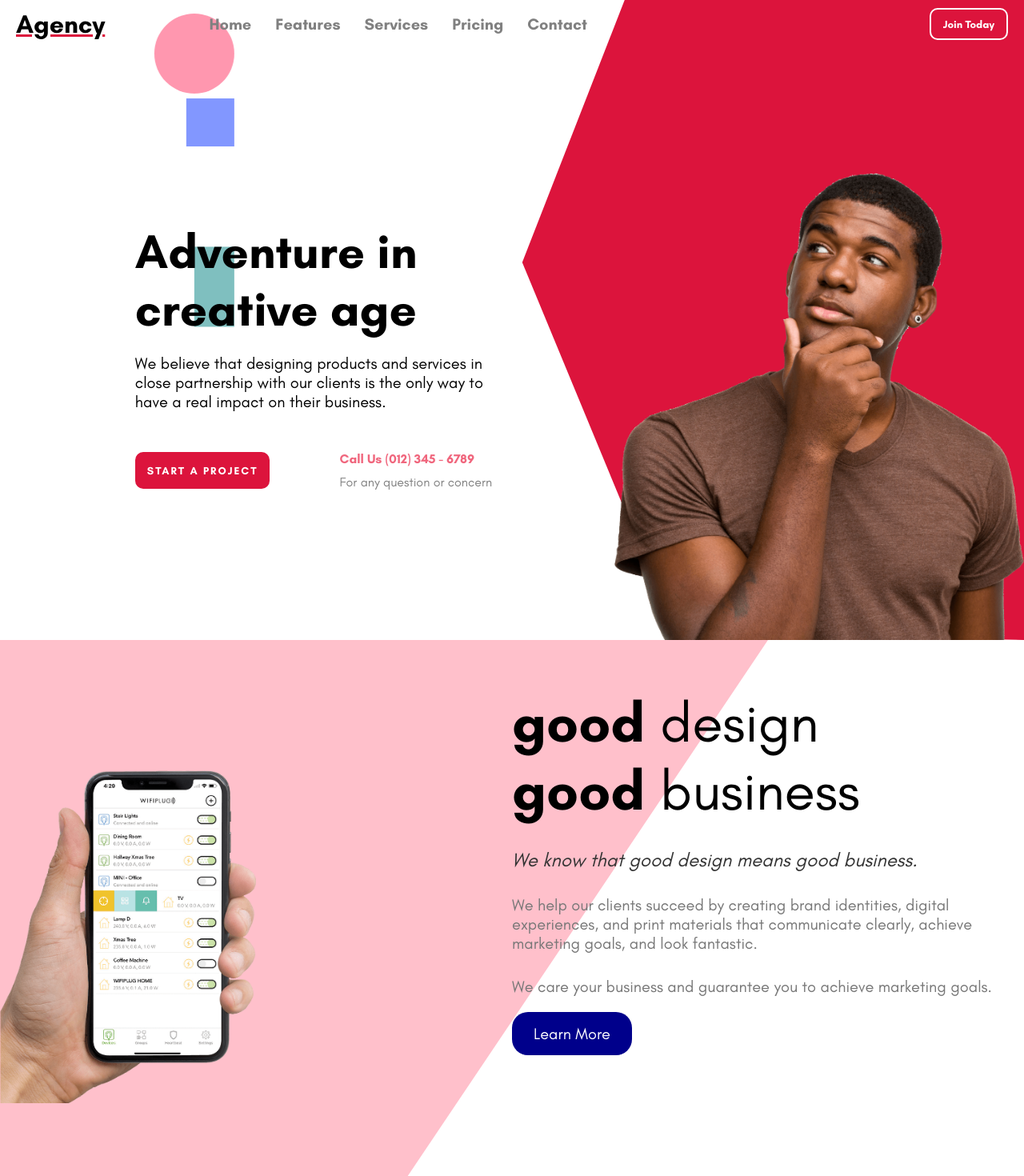
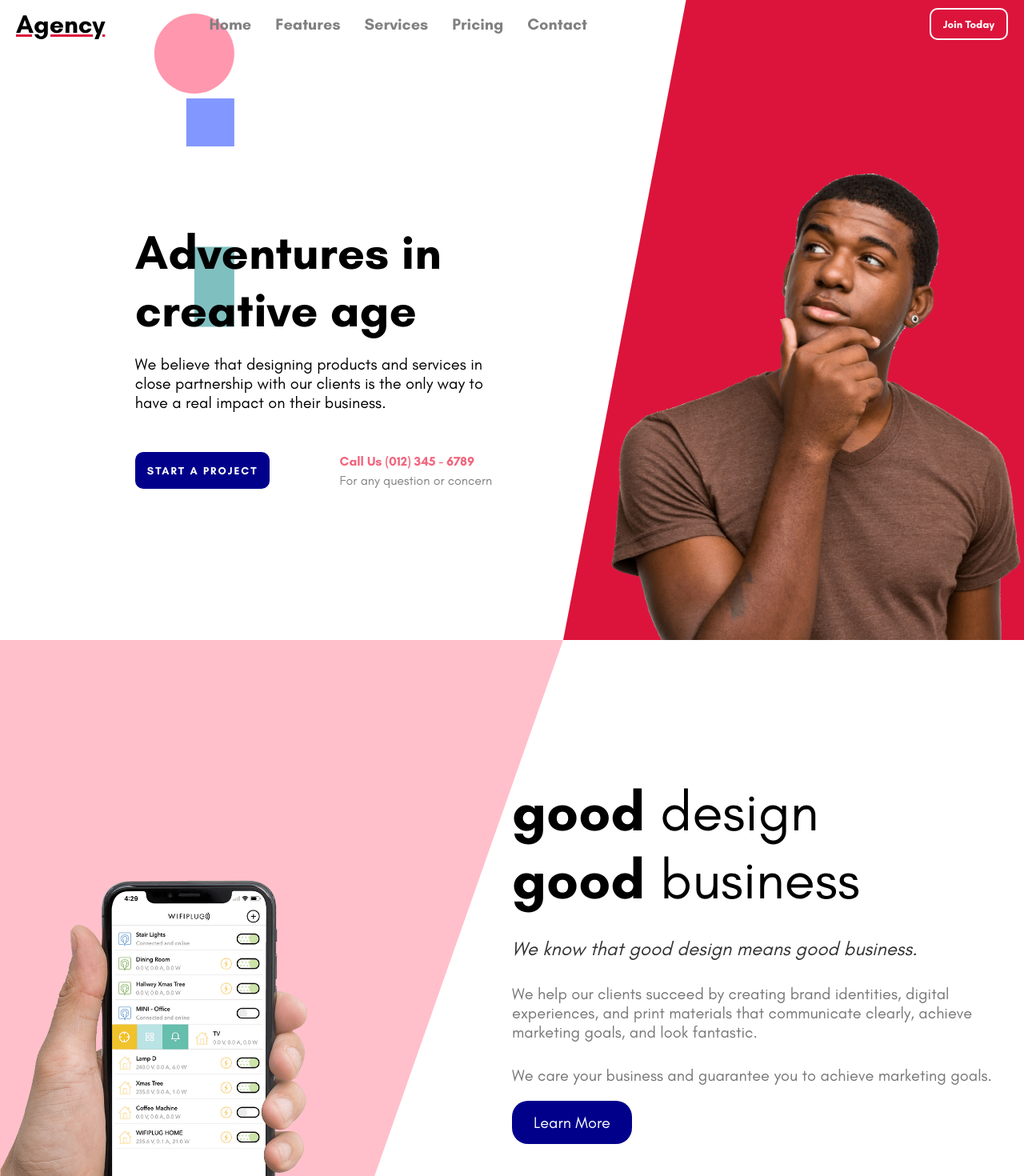
Before and after one commit to IlyaKrapivnoy/react_styeled_website, a React (Create React App) app: page / in a window 1280 px wide. Shown: the top 1470 px of the page at 80% size. Built offline with nearby package versions, Linux system fonts and the light colour scheme.

Commit message:
fix image positioning, spacings, etc

```diff
--- a/src/App.js
+++ b/src/App.js
@@ -8,32 +8,35 @@ const Container = styled.div`
     overflow: hidden;
     position: relative;
 `;
+
 const Shape = css`
     width: 100%;
     height: 100%;
     position: absolute;
     top: 0;
-    right: 0;
+    left: 0;
     z-index: -1;
 `;
-const IntroShape = styled.div`
+
+const IntoShape = styled.div`
     ${Shape}
-    clip-path: polygon(100% 0, 61% 0%, 51% 41%, 66% 99%, 100% 100%);
+    clip-path: polygon(67% 0, 100% 0%, 100% 100%, 55% 100%);
     background-color: crimson;
 `;
+
 const FeatureShape = styled.div`
     ${Shape}
-    clip-path: polygon(0 0, 75% 0%, 33% 100%, 0 100%);
+    clip-path: polygon(0 0, 55% 0%, 33% 100%, 0 100%);
     background-color: pink;
 `;
 
-function App() {
+const App = () => {
     return (
         <>
             <Container>
                 <Navbar />
                 <Intro />
-                <IntroShape />
+                <IntoShape />
             </Container>
             <Container>
                 <Feature />
@@ -41,6 +44,6 @@ function App() {
             </Container>
         </>
     );
-}
+};
 
 export default App;
--- a/src/components/Feature.jsx
+++ b/src/components/Feature.jsx
@@ -1,40 +1,46 @@
 import styled from 'styled-components';
-import AppImg from '../img/app.png';
+import App from '../img/app.png';
+import AnimatedShapes from './AnimatedShapes';
 
 const Container = styled.div`
     display: flex;
-    padding: 60px 0;
 `;
+
 const Left = styled.div`
     width: 50%;
-    position: relative;
 `;
+
 const Image = styled.img`
-    width: 50%;
+    width: 30%;
     position: absolute;
-    bottom: -60px;
-    left: 0;
+    bottom: 0px;
 `;
+
 const Right = styled.div`
+    height: 100vh;
     width: 50%;
     display: flex;
     flex-direction: column;
     justify-content: center;
 `;
+
 const Title = styled.span`
     font-size: 70px;
 `;
-const Subtitle = styled.span`
+
+const SubTitle = styled.span`
     font-size: 24px;
     font-style: italic;
     color: #333;
     margin-top: 30px;
 `;
-const Description = styled.p`
+
+const Desc = styled.p`
     font-size: 20px;
     color: #777;
     margin-top: 30px;
 `;
+
 const Button = styled.button`
     width: 150px;
     border: none;
@@ -51,7 +57,7 @@ const Feature = () => {
     return (
         <Container>
             <Left>
-                <Image src={AppImg} />
+                <Image src={App} />
             </Left>
             <Right>
                 <Title>
@@ -59,20 +65,21 @@ const Feature = () => {
                     <br />
                     <b>good</b> business
                 </Title>
-                <Subtitle>
+                <SubTitle>
                     We know that good design means good business.
-                </Subtitle>
-                <Description>
+                </SubTitle>
+                <Desc>
                     We help our clients succeed by creating brand identities,
                     digital experiences, and print materials that communicate
                     clearly, achieve marketing goals, and look fantastic.
-                </Description>
-                <Description>
+                </Desc>
+                <Desc>
                     We care your business and guarantee you to achieve marketing
                     goals.
-                </Description>
+                </Desc>
                 <Button>Learn More</Button>
             </Right>
+            <AnimatedShapes />
         </Container>
     );
 };
--- a/src/components/Intro.jsx
+++ b/src/components/Intro.jsx
@@ -7,6 +7,7 @@ const Container = styled.div`
     display: flex;
     padding: 20px;
 `;
+
 const Left = styled.div`
     width: 60%;
     display: flex;
@@ -14,15 +15,18 @@ const Left = styled.div`
     align-items: center;
     justify-content: center;
 `;
+
 const Title = styled.h1`
     width: 60%;
     font-size: 60px;
 `;
+
 const Desc = styled.p`
     width: 60%;
     font-size: 20px;
     margin-top: 20px;
 `;
+
 const Info = styled.div`
     width: 60%;
     margin-top: 50px;
@@ -30,47 +34,52 @@ const Info = styled.div`
     align-items: center;
     justify-content: space-between;
 `;
+
 const Button = styled.button`
+    padding: 15px;
+    background-color: darkblue;
+    color: white;
+    border-radius: 10px;
+    font-weight: bold;
     border: none;
-    padding: 15px;
-    background-color: crimson;
-    color: #fff;
-    font-weight: bold;
-    border-radius: 10px;
+    letter-spacing: 2px;
     cursor: pointer;
-    letter-spacing: 2px;
 `;
+
 const Contact = styled.div`
     display: flex;
     flex-direction: column;
 `;
+
 const Phone = styled.span`
     color: #f0667d;
     font-weight: bold;
-    margin-bottom: 10px;
 `;
+
 const ContactText = styled.span`
     color: gray;
+    margin-top: 5px;
 `;
+
 const Right = styled.div`
     width: 40%;
+`;
+
+const Image = styled.img`
+    width: 40%;
     position: absolute;
-    bottom: -4px;
-    right: 0;
-`;
-const Image = styled.img`
-    width: 100%;
+    bottom: 0;
 `;
 
 const Intro = () => {
     return (
         <Container>
             <Left>
-                <Title>Adventure in creative age</Title>
+                <Title>Adventures in creative age</Title>
                 <Desc>
                     We believe that designing products and services in close
                     partnership with our clients is the only way to have a real
-                    impact on their business.{' '}
+                    impact on their business.
                 </Desc>
                 <Info>
                     <Button>START A PROJECT</Button>
```
